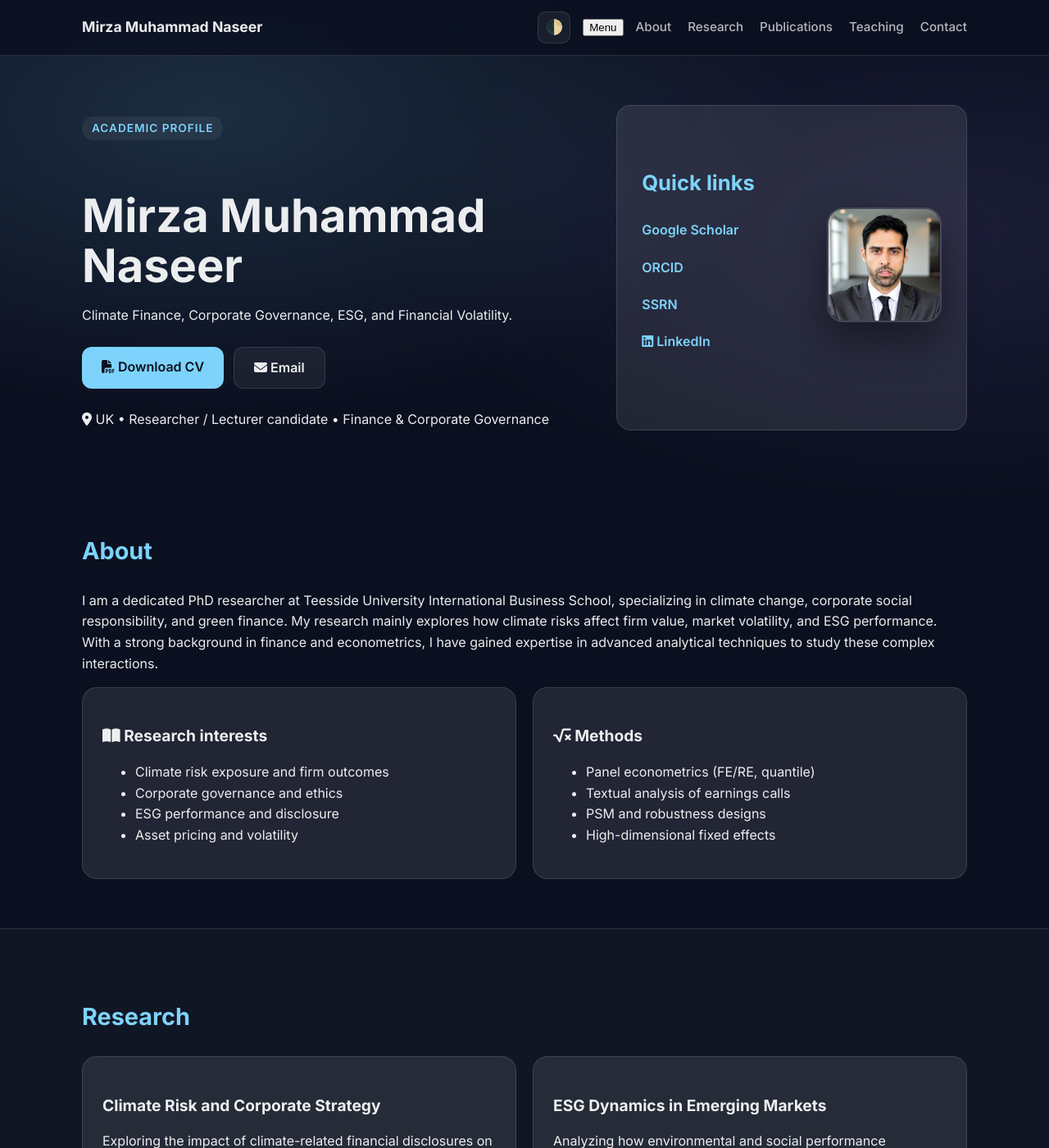
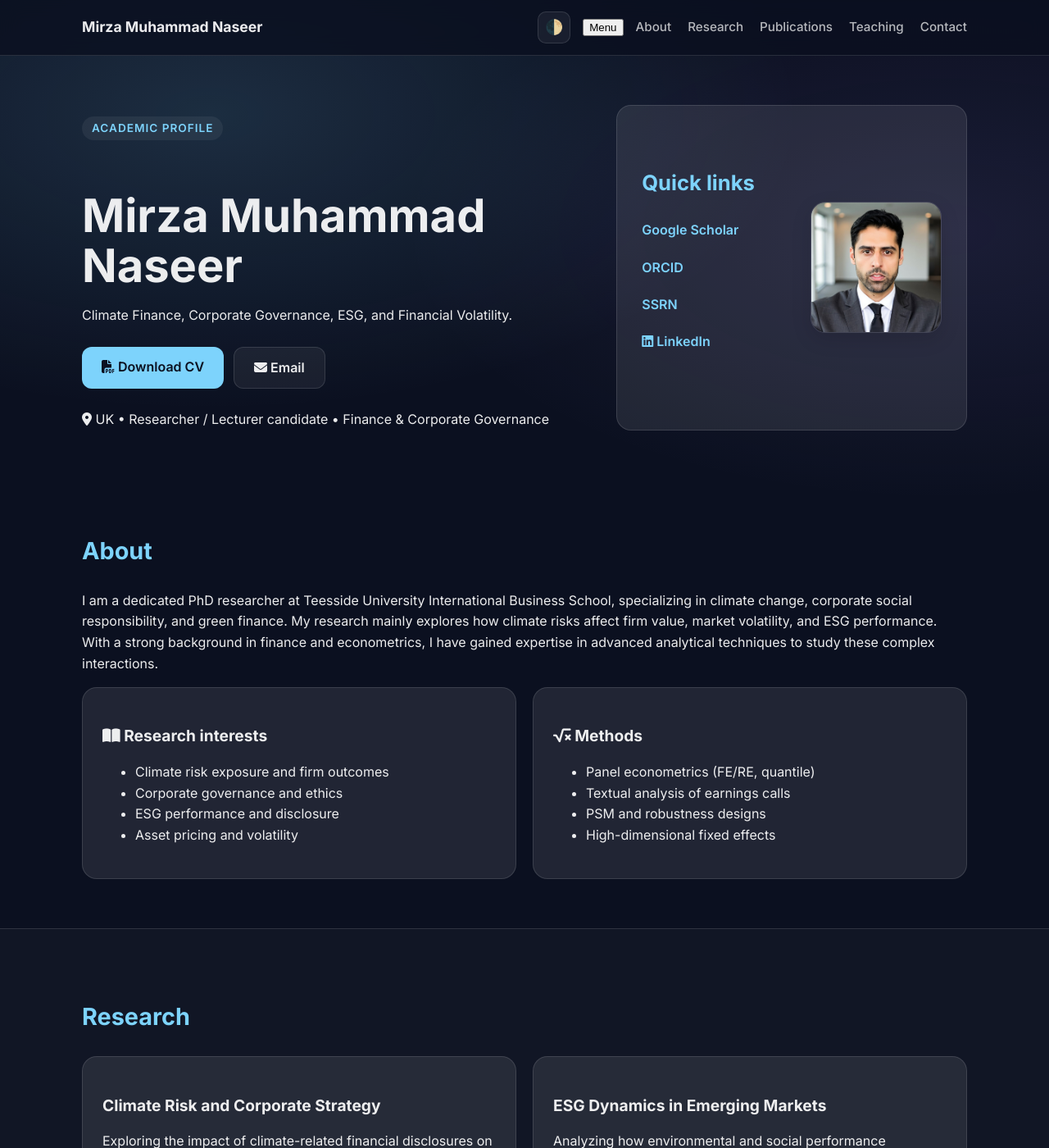
Before and after one commit to mmnaseer/mmnaseer.github.io, a Jekyll site: the page index.html, which Jekyll copies as it is, in a window 1280 px wide and 1400 px high. Shown: the whole window at 82% size. Built offline with Jekyll 4.4.1, drawn with Linux system fonts in a browser that asks for light colours; a style sheet for code colours, icons or effects is not loaded.

Commit message:
Update style.css

```diff
--- a/assets/style.css
+++ b/assets/style.css
@@ -97,12 +97,27 @@ a:hover { text-decoration: underline; color: var(--brand); }
 }
 
 .profile-img {
-  width: 140px;
-  height: 140px;
-  object-fit: cover;
-  border-radius: 20px;
-  border: 2px solid var(--line);
-  box-shadow: var(--shadow);
+    width: 160px;          /* Increased size slightly to fill the space */
+    height: 160px;         /* Match width for a perfect square */
+    object-fit: cover;     /* Important: crops the photo to fit the square without stretching */
+    object-position: top;  /* Ensures the crop focuses on your face */
+    border-radius: 18px;   /* Matches the --radius of your cards */
+    border: 1px solid var(--line);
+    box-shadow: 0 8px 24px rgba(0, 0, 0, 0.12);
+    display: block;
+}
+
+/* On smaller screens, keep the photo centered */
+@media (max-width: 850px) {
+    .quick-links-card {
+        flex-direction: column-reverse;
+        text-align: center;
+    }
+    .profile-img {
+        margin-bottom: 20px;
+        width: 140px;
+        height: 140px;
+    }
 }
 
 /* --- Sections & Cards --- */
```
